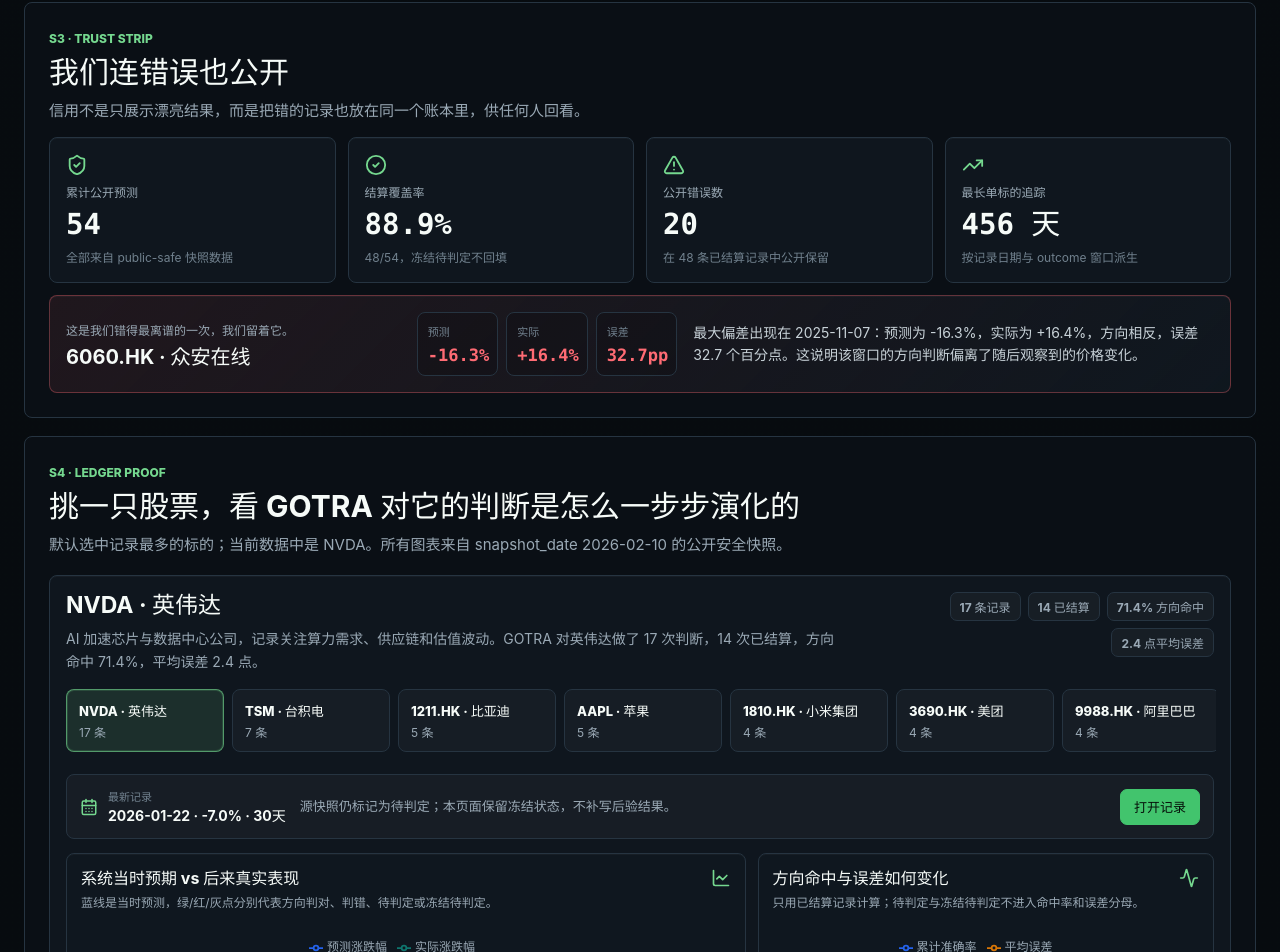
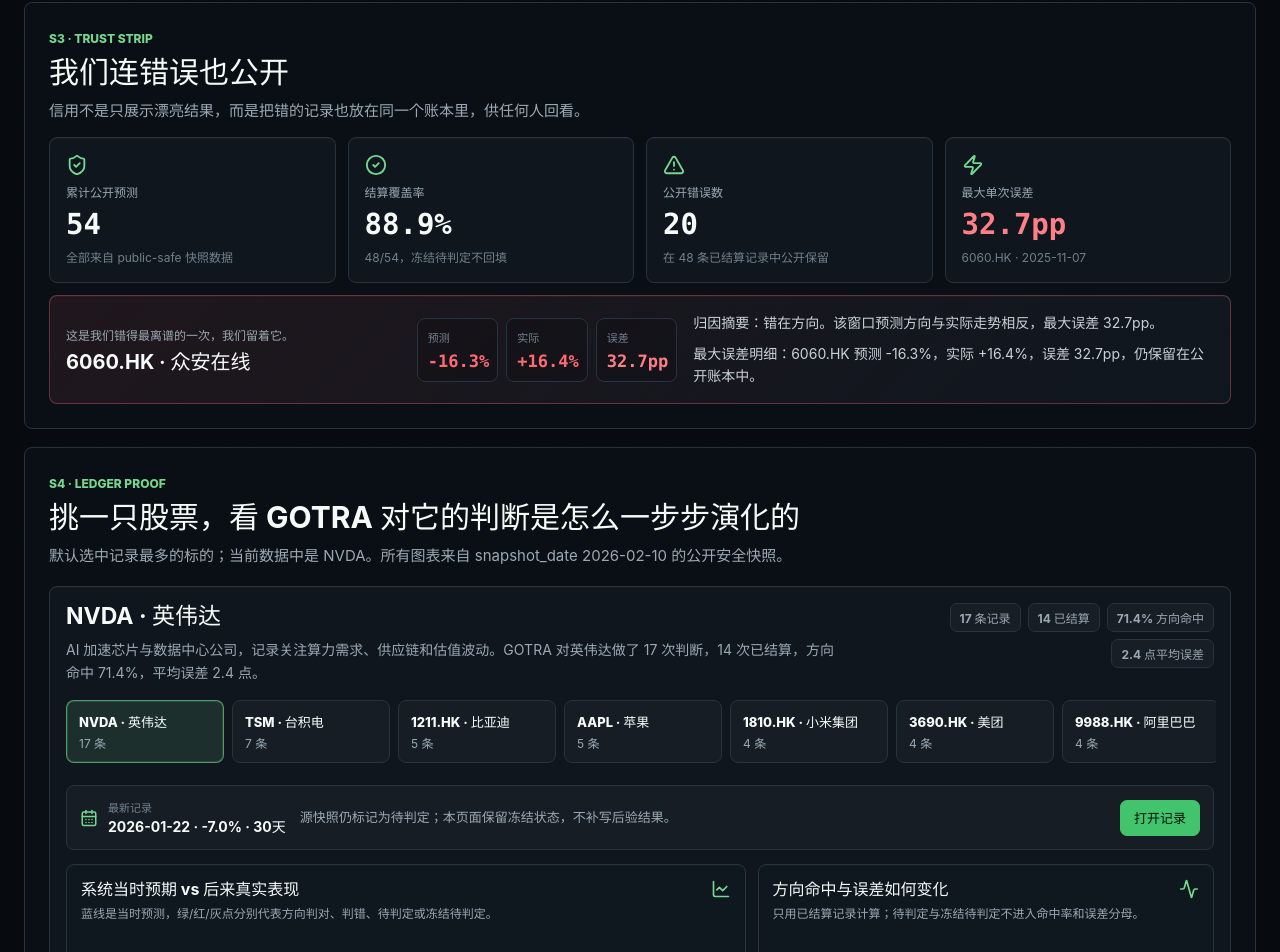
Before and after one commit to amanayayatu-tech/gotra-public-ledger, a React (Vite) app: page / in a window 1280 px wide. Shown: the part 1450-2402 px from the top of the page. Built offline with nearby package versions, Linux system fonts and the light colour scheme.

Commit message:
Strengthen S3 trust strip

```diff
--- a/src/components/TrustStrip.tsx
+++ b/src/components/TrustStrip.tsx
@@ -1,12 +1,9 @@
-import { AlertTriangle, CheckCircle2, ShieldCheck, TrendingUp } from "lucide-react";
-import { describeLargestError } from "../data/cognition";
+import { AlertTriangle, CheckCircle2, ShieldCheck, Zap } from "lucide-react";
 import { formatNumber, formatPercent, formatSignedPercent, type RecordView } from "../data/metrics";
 
 type TrustStripProps = {
   records: RecordView[];
 };
-
-const dayMs = 24 * 60 * 60 * 1000;
 
 function getLargestErrorRecord(records: RecordView[]): RecordView | null {
   const settled = records.filter((record) => record.status === "resolved" && typeof record.error === "number");
@@ -19,22 +16,17 @@
   );
 }
 
-function getLongestTrackingDays(records: RecordView[]): number {
-  const byTicker = new Map<string, RecordView[]>();
-  records.forEach((record) => {
-    byTicker.set(record.ticker, [...(byTicker.get(record.ticker) ?? []), record]);
-  });
+function attributionSummary(record: RecordView | null): string {
+  if (!record) {
+    return "暂无已结算记录可归因。";
+  }
 
-  return Math.max(
-    0,
-    ...[...byTicker.values()].map((tickerRecords) => {
-      const times = tickerRecords.flatMap((record) => [
-        new Date(`${record.decision_date}T00:00:00Z`).getTime(),
-        new Date(`${record.outcome_availability_date}T00:00:00Z`).getTime(),
-      ]);
-      return Math.round((Math.max(...times) - Math.min(...times)) / dayMs);
-    }),
-  );
+  const error = formatNumber(Math.abs(record.error ?? 0));
+  if (record.direction_correct === false) {
+    return `归因摘要：错在方向。该窗口预测方向与实际走势相反，最大误差 ${error}pp。`;
+  }
+
+  return `归因摘要：错在幅度。方向一致，但预测幅度与实际变化相差 ${error}pp。`;
 }
 
 export function TrustStrip({ records }: TrustStripProps) {
@@ -43,7 +35,6 @@
   const misses = settled.filter((record) => record.direction_correct === false);
   const largestErrorRecord = getLargestErrorRecord(records);
   const reviewDenominator = settled.length + frozenPending.length;
-  const trackingDays = getLongestTrackingDays(records);
 
   return (
     <section className="trust-section" id="trust-strip" aria-labelledby="trust-title">
@@ -71,14 +62,20 @@
         <div>
           <AlertTriangle aria-hidden="true" size={22} />
           <span>公开错误数</span>
-          <strong>{misses.length}</strong>
+          <strong>{misses.length > 0 ? misses.length : "暂无"}</strong>
           <small>在 {settled.length} 条已结算记录中公开保留</small>
         </div>
         <div>
-          <TrendingUp aria-hidden="true" size={22} />
-          <span>最长单标的追踪</span>
-          <strong>{trackingDays} 天</strong>
-          <small>按记录日期与 outcome 窗口派生</small>
+          <Zap aria-hidden="true" size={22} />
+          <span>最大单次误差</span>
+          <strong className="trust-danger-value">
+            {largestErrorRecord ? `${formatNumber(Math.abs(largestErrorRecord.error ?? 0))}pp` : "暂无"}
+          </strong>
+          <small>
+            {largestErrorRecord
+              ? `${largestErrorRecord.ticker} · ${largestErrorRecord.decision_date}`
+              : "暂无已结算记录"}
+          </small>
         </div>
       </div>
 
@@ -103,11 +100,21 @@
             </div>
             <div>
               <dt>误差</dt>
-              <dd>{formatNumber(Math.abs(largestErrorRecord.error ?? 0))}pp</dd>
+              <dd className="trust-danger-value">{formatNumber(Math.abs(largestErrorRecord.error ?? 0))}pp</dd>
             </div>
           </dl>
         ) : null}
-        <p>{describeLargestError(largestErrorRecord)}</p>
+        <div>
+          <p>{attributionSummary(largestErrorRecord)}</p>
+          {largestErrorRecord ? (
+            <p>
+              最大误差明细：{largestErrorRecord.ticker} 预测{" "}
+              {formatSignedPercent(largestErrorRecord.expected_change_pct)}，实际{" "}
+              {formatSignedPercent(largestErrorRecord.actual_change_pct)}，误差{" "}
+              {formatNumber(Math.abs(largestErrorRecord.error ?? 0))}pp，仍保留在公开账本中。
+            </p>
+          ) : null}
+        </div>
       </article>
     </section>
   );
--- a/src/styles.css
+++ b/src/styles.css
@@ -658,6 +658,11 @@
   line-height: 1;
 }
 
+.trust-grid strong.trust-danger-value,
+.mistake-card .trust-danger-value {
+  color: #ff7f87;
+}
+
 .trust-grid small {
   color: var(--faint);
   font-size: 12px;
@@ -714,6 +719,10 @@
   color: #c8d2d8;
   font-size: 14px;
   line-height: 1.6;
+}
+
+.mistake-card p + p {
+  margin-top: 8px;
 }
 
 .ticker-workbench {
```
